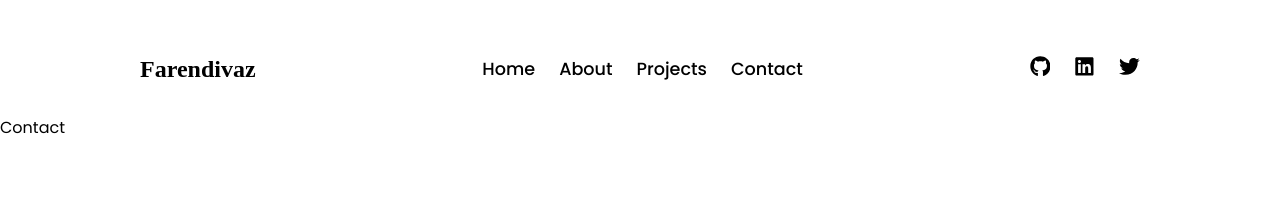
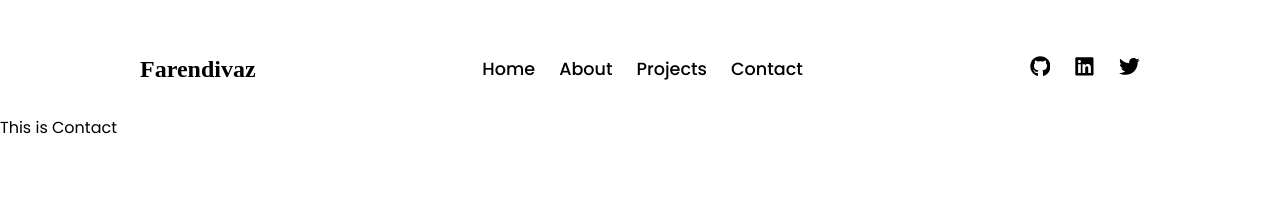
Before and after one commit to farendivaz/farendivaz.live, a React (Create React App) app: page /contact in a window 1280 px wide. Shown: the top 205 px of the page. Built offline with nearby package versions, Linux system fonts and the light colour scheme; a web font is replaced by a local one.

Commit message:
add to vercel

```diff
--- a/package.json
+++ b/package.json
@@ -37,5 +37,8 @@
       "last 1 firefox version",
       "last 1 safari version"
     ]
+  },
+  "devDependencies": {
+    "gh-pages": "^4.0.0"
   }
 }
--- a/src/pages/Contact.js
+++ b/src/pages/Contact.js
@@ -1,7 +1,7 @@
 import React from "react";
 
 const Contact = () => {
-  return <div>Contact</div>;
+  return <div>This is Contact</div>;
 };
 
 export default Contact;
```
Also changed, not shown: 2 other files (tests, documents, lock files or other folders).
